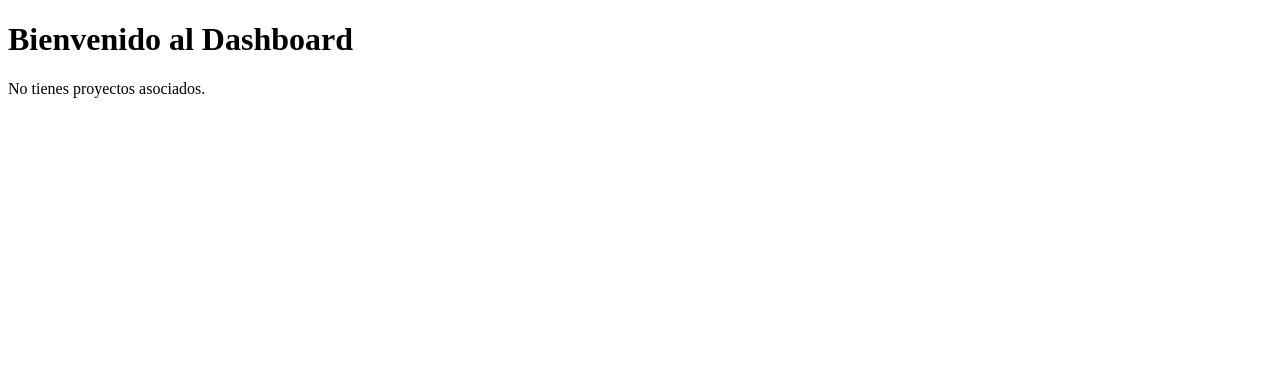
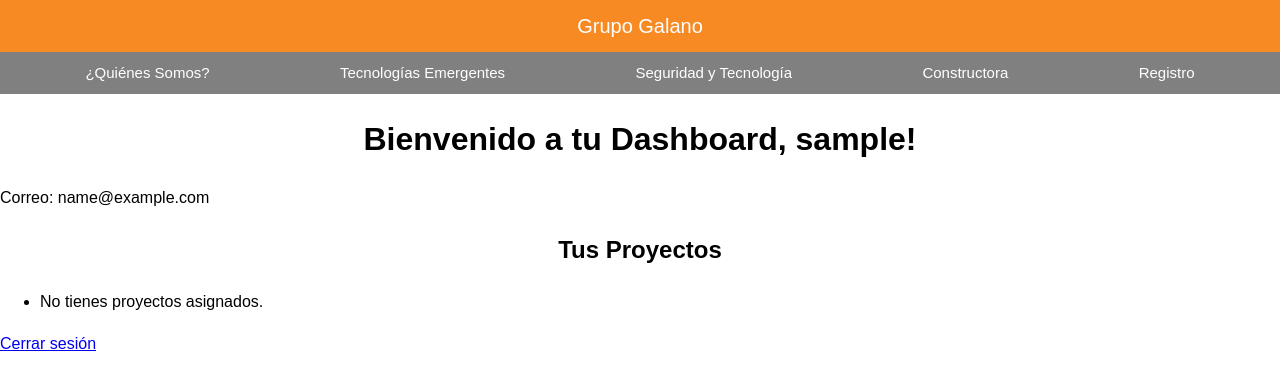
Before and after one commit to m0805c/Galano, a Django app: page /dashboard/ in a window 1280 px wide. Shown: the top 390 px of the page. Run offline with Django 5.2, Linux system fonts and the light colour scheme; the visitor is signed in with stand-in values (Sample User, id 1); data that the repository does not hold is empty.

Commit message:
se aplico css al dashboard

```diff
--- a/core/templates/core/dashboard.html
+++ b/core/templates/core/dashboard.html
@@ -1,23 +1,54 @@
-
 <!DOCTYPE html>
 <html lang="es">
 <head>
     <meta charset="UTF-8">
     <meta name="viewport" content="width=device-width, initial-scale=1.0">
     <title>Dashboard</title>
+    {% load static %}
+    <link rel="stylesheet" href="{% static 'css/estilo1.css' %}"> <!-- Asegúrate de tener un archivo de estilo si lo necesitas -->
 </head>
 <body>
-    <h1>Bienvenido al Dashboard</h1>
 
-    {% if proyectos %}
-        <h2>Proyectos asociados:</h2>
+
+
+
+
+
+    <div class="header-top">
+        Grupo Galano
+    </div>
+
+    <div class="navbar">
+        <a href="{% url 'quienes_somos' %}">¿Quiénes Somos?</a>
+        <a href="{% url 'tecnologias' %}">Tecnologías Emergentes</a>
+        <a href="{% url 'seguridad' %}">Seguridad y Tecnología</a>
+        <a href="{% url 'constructora' %}">Constructora</a>
+        <a href="{% url 'registro' %}">Registro</a>
+    </div>
+
+
+    <header>
+        <h1>Bienvenido a tu Dashboard, {{ user.username }}!</h1>
+        <p>Correo: {{ user.email }}</p>
+    </header>
+
+    <main>
+        <h2>Tus Proyectos</h2>
         <ul>
-            {% for proyecto in proyectos %}
-                <li>{{ proyecto.nombre }} - {{ proyecto.estado }}</li>
-            {% endfor %}
+            {% if proyectos %}
+                {% for proyecto in proyectos %}
+                    <li>
+                        <strong>{{ proyecto.nombre }}</strong> - Estado: {{ proyecto.estado }}
+                    </li>
+                {% endfor %}
+            {% else %}
+                <li>No tienes proyectos asignados.</li>
+            {% endif %}
         </ul>
-    {% else %}
-        <p>No tienes proyectos asociados.</p>
-    {% endif %}
+    </main>
+
+    <footer>
+        <p><a href="{% url 'logout' %}">Cerrar sesión</a></p> <!-- Añadir link para cerrar sesión -->
+    </footer>
 </body>
 </html>
```
Also changed, not shown: core/templates/core/iniciosesion.html (+9 -28 lines).
